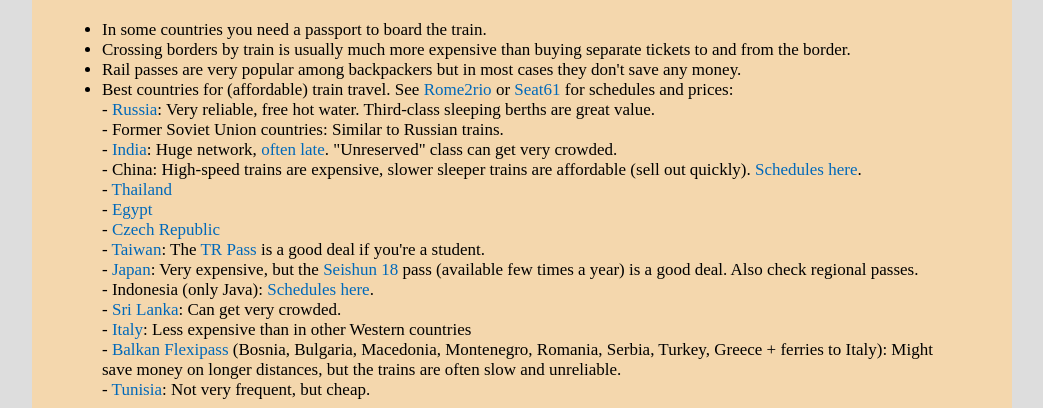
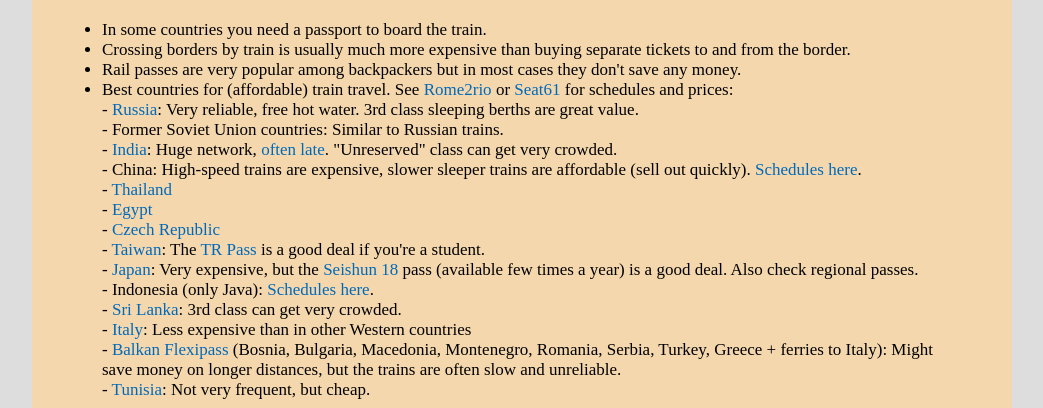
Before and after one commit to witbag/witbag.github.io, a Jekyll site: the page built from travel/transport.html, in a window 1280 px wide. Shown: the part 437-845 px from the top of the page, without its empty margins (118-1161 px from the left). Built offline with Jekyll 4.4.1, drawn with Linux system fonts in a browser that asks for light colours.

Commit message:
Update transport.html

```diff
--- a/travel/transport.html
+++ b/travel/transport.html
@@ -22,7 +22,7 @@
 <li>Crossing borders by train is usually much more expensive than buying separate tickets to and from the border.
 <li>Rail passes are very popular among backpackers but in most cases they don't save any money.
 <li>Best countries for (affordable) train travel. See <a href="https://www.rome2rio.com/" target=_blank>Rome2rio</a> or <a href="https://www.seat61.com/" target=_blank>Seat61</a> for schedules and prices:<br>
-- <a href="https://pass.rzd.ru/main-pass/public/en" target=_blank>Russia</a>: Very reliable, free hot water. Third-class sleeping berths are great value.<br>
+- <a href="https://pass.rzd.ru/main-pass/public/en" target=_blank>Russia</a>: Very reliable, free hot water. 3rd class sleeping berths are great value.<br>
 - Former Soviet Union countries: Similar to Russian trains.<br>
 - <a href="https://www.irctc.co.in/" target=_blank>India</a>: Huge network, <a href="https://railradar.railyatri.in/" target=_blank>often late</a>. "Unreserved" class can get very crowded.<br>
 - China: High-speed trains are expensive, slower sleeper trains are affordable (sell out quickly). <a href="https://www.trip.com/" target=_blank>Schedules here</a>.<br>
@@ -32,7 +32,7 @@
 - <a href="https://www.railway.gov.tw/tra-tip-web/tip?lang=EN_US" target=_blank>Taiwan</a>: The <a href="https://en.wikipedia.org/wiki/TR_Pass#Rail_Pass" target=_blank>TR Pass</a> is a good deal if you're a student.<br>
 - <a href="http://www.hyperdia.com/" target=_blank>Japan</a>: Very expensive, but the <a href="https://www.jreast.co.jp/e/pass/seishun18.html" target=_blank>Seishun 18</a> pass (available few times a year) is a good deal. Also check regional passes.<br>
 - Indonesia (only Java): <a href="https://www.traveloka.com/en-id/" target=_blank>Schedules here</a>.<br>
-- <a href="http://www.railway.gov.lk/" target=_blank>Sri Lanka</a>: Can get very crowded.<br>
+- <a href="https://eservices.railway.gov.lk/" target=_blank>Sri Lanka</a>: 3rd class can get very crowded.<br>
 - <a href="https://www.trenitalia.com/en.html" target=_blank>Italy</a>: Less expensive than in other Western countries<br>
 - <a href="http://www.bdz.bg/en/offers/balkan-flexipass.html" target=_blank>Balkan Flexipass</a> (Bosnia, Bulgaria, Macedonia, Montenegro, Romania, Serbia, Turkey, Greece + ferries to Italy): Might save money on longer distances, but the trains are often slow and unreliable.<br>
 - <a href="http://www.sncft.com.tn/En/home_46_87" target=_blank>Tunisia</a>: Not very frequent, but cheap.<br>
```
